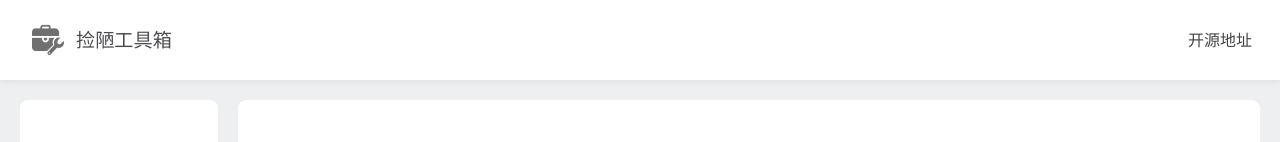
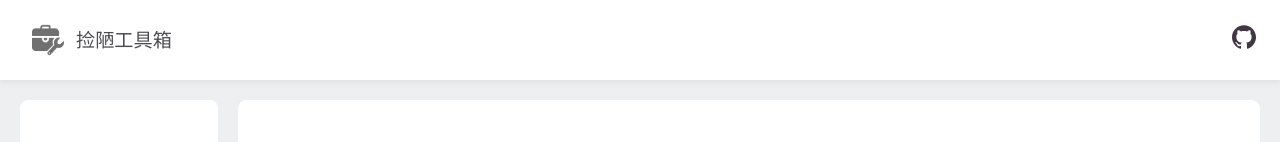
Before and after one commit to ingrun/js-tool, a Vue app: page / in a window 1280 px wide. Shown: the top 142 px of the page. Built offline with nearby package versions, Linux system fonts and the light colour scheme.

Commit message:
add github icon

```diff
--- a/src/App.vue
+++ b/src/App.vue
@@ -28,11 +28,15 @@ const currentTool = ref("UUID");
       </div>
       <div class="header-nav">
         <a
-          href="https://gitee.com/ingrun/js-tools"
+          href="https://github.com/ingrun/js-tool"
           class="header-link"
           target="_blank"
-          >开源地址</a
+          title="GitHub"
         >
+          <svg class="github-icon" viewBox="0 0 24 24" width="24" height="24">
+            <path fill="currentColor" d="M12 .297c-6.63 0-12 5.373-12 12 0 5.303 3.438 9.8 8.205 11.385.6.113.82-.258.82-.577 0-.285-.01-1.04-.015-2.04-3.338.724-4.042-1.61-4.042-1.61C4.422 18.07 3.633 17.7 3.633 17.7c-1.087-.744.084-.729.084-.729 1.205.084 1.838 1.236 1.838 1.236 1.07 1.835 2.809 1.305 3.495.998.108-.776.417-1.305.76-1.605-2.665-.3-5.466-1.332-5.466-5.93 0-1.31.465-2.38 1.235-3.22-.135-.303-.54-1.523.105-3.176 0 0 1.005-.322 3.3 1.23.96-.267 1.98-.399 3-.405 1.02.006 2.04.138 3 .405 2.28-1.552 3.285-1.23 3.285-1.23.645 1.653.24 2.873.12 3.176.765.84 1.23 1.91 1.23 3.22 0 4.61-2.805 5.625-5.475 5.92.42.36.81 1.096.81 2.22 0 1.606-.015 2.896-.015 3.286 0 .315.21.69.825.57C20.565 22.092 24 17.592 24 12.297c0-6.627-5.373-12-12-12"></path>
+          </svg>
+        </a>
       </div>
     </el-header>
     <el-container class="content-row">
@@ -153,20 +157,16 @@ const currentTool = ref("UUID");
 }
 .header-nav {
   display: flex;
-  gap: 24px;
-  /* align-items: center; */
   margin-left: auto;
 }
-.header-link {
-  color: #444;
-  text-decoration: none;
-  font-size: 1em;
-  padding: 0 4px;
-  transition: color 0.2s;
+
+.github-icon {
+  color: #413743;
+  transition: fill 0.2s;
+
 }
-.header-link:hover {
-  color: #3a5ccc;
-}
+
+
 .main-content {
   flex: 1;
   display: flex;
```
